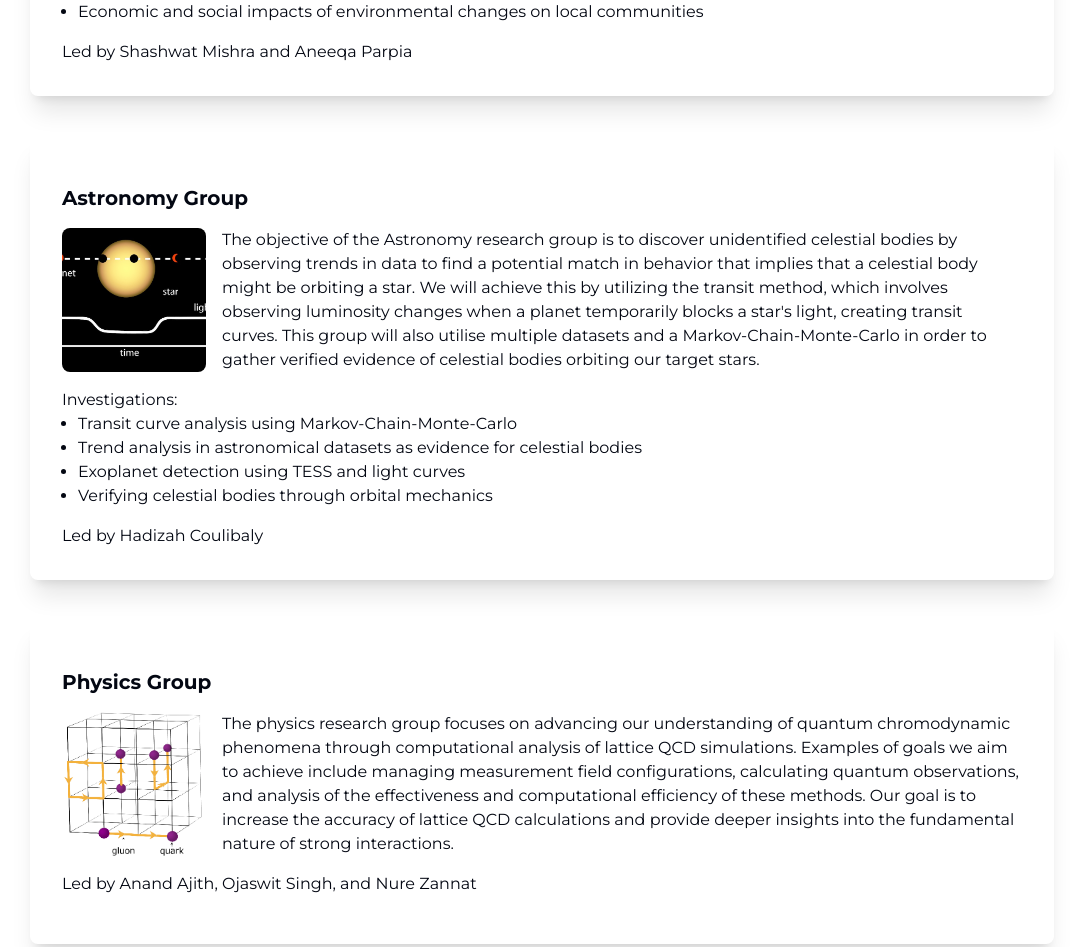
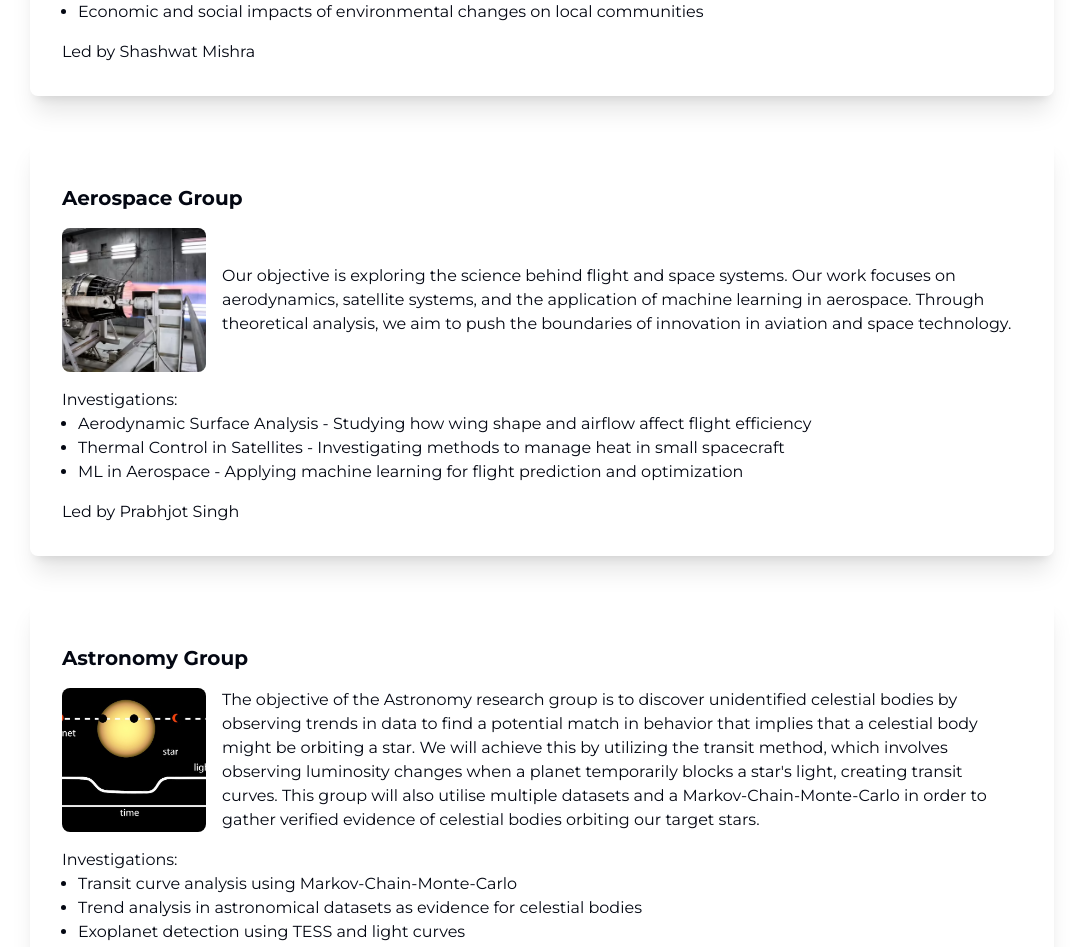
Before and after one commit to multiverseresearchers/multiverse-researchers, a React (Vite) app: page /research in a window 1280 px wide. Shown: the part 680-1627 px from the top of the page, without its empty margins (98-1181 px from the left). Built offline with nearby package versions, Linux system fonts and the light colour scheme.

Commit message:
aerospace group

```diff
--- a/src/components/home/Home.tsx
+++ b/src/components/home/Home.tsx
@@ -31,17 +31,17 @@ const Home = () => {
 				<div className="m-auto w-4/5 flex flex-col md:flex-row justify-evenly gap-4 lg:w-2/3">
 					<div className="md:w-1/4 text-purple-600 hover:text-pink-600 transition-all bg-white shadow-lg rounded-lg px-6 py-8 flex flex-col justify-between hover:shadow-2xl duration-300">
 						<p className="text-xl font-semibold text-center text-gray-800">Members</p>
-						<p className="text-3xl font-bold text-center py-4">2k+</p>
+						<p className="text-3xl font-bold text-center py-4">5k+</p>
 					</div>
 
 					<div className="md:w-1/4 text-purple-600 hover:text-pink-600 transition-all bg-white shadow-lg rounded-lg px-6 py-8 flex flex-col justify-between hover:shadow-2xl duration-300">
 						<p className="text-xl font-semibold text-center text-gray-800">Research Groups</p>
-						<p className="text-3xl font-bold text-center text-purple-600 py-4">8</p>
+						<p className="text-3xl font-bold text-center text-purple-600 py-4">10</p>
 					</div>
 
 					<div className="md:w-1/4 text-purple-600 hover:text-pink-600 transition-all bg-white shadow-lg rounded-lg px-6 py-8 flex flex-col justify-between hover:shadow-2xl duration-300">
 						<p className="text-xl font-semibold text-center text-gray-800">Countries Reached</p>
-						<p className="text-3xl font-bold text-center text-purple-600 py-4">40+</p>
+						<p className="text-3xl font-bold text-center text-purple-600 py-4">45+</p>
 					</div>
 				</div>
 			</div>
@@ -59,6 +59,7 @@ const Home = () => {
 						<TabsTrigger className="text-xs hover:bg-gray-100 focus:bg-gray-100 focus:text-blue-500 focus:font-semibold p-2" value="physics">Physics Group</TabsTrigger>
 						<TabsTrigger className="text-xs hover:bg-gray-100 focus:bg-gray-100 focus:text-blue-500 focus:font-semibold p-2" value="econ">Economics Group</TabsTrigger>
 						<TabsTrigger className="text-xs hover:bg-gray-100 focus:bg-gray-100 focus:text-blue-500 focus:font-semibold p-2" value="compsci">Computer Science Group</TabsTrigger>
+						<TabsTrigger className="text-xs hover:bg-gray-100 focus:bg-gray-100 focus:text-blue-500 focus:font-semibold p-2" value="aerospace">Aerospace Group</TabsTrigger>
 						<TabsTrigger className="text-xs hover:bg-gray-100 focus:bg-gray-100 focus:text-blue-500 focus:font-semibold p-2" value="polisci">Political Science Group</TabsTrigger>
 						<TabsTrigger className="text-xs hover:bg-gray-100 focus:bg-gray-100 focus:text-blue-500 focus:font-semibold p-2" value="bio">Biology Group</TabsTrigger>
 						{/* <TabsTrigger className="text-xs hover:bg-gray-100 focus:bg-gray-100 focus:text-blue-500 focus:font-semibold p-2" value="math">Mathematics Group</TabsTrigger> */}
@@ -69,7 +70,7 @@ const Home = () => {
 							<div className="circle-snippet m-auto w-4/5 lg:w-2/3">
 								<h2 className='text-xl sm:text-2xl lg:text-4xl font-medium text-center py-8'>Biology Group</h2>
 								<div className='text-center'>The Biology Research Group will cover multiple areas of research including biotechnology in genetics, bioinformatics, neuroscience and how genes play a role in neurodegenerative diseases, though, our primary focus is using bioinformatics such as CRISPR/Cas 9 gene editing to target diseases caused by genetic mutations. The group will analyze biological and technological effects of utilizing biotechnology and gene editing therapy in medicine to understand how these can be improved upon or utilized in less-known diseases. </div>
-								<p className="py-4 text-center">Led by Ilinca Sasu and Elmubarak Malik</p>
+								<p className="py-4 text-center">Led by Elmubarak Malik</p>
 								<div className='py-8 flex flex-col md:flex-row md:justify-between gap-8'>
 									<img className='md:w-1/2 object-cover rounded-md' src={"/imgs/circles/bio/bio1.png"} alt="Image 1" />
 									<img className='md:w-1/2 object-cover rounded-md' src={"/imgs/circles/bio/bio2.png"} alt="Image 2" />
@@ -80,10 +81,21 @@ const Home = () => {
 							<div className="circle-snippet m-auto w-4/5 lg:w-2/3">
 								<h2 className='text-xl sm:text-2xl lg:text-4xl font-medium text-center py-8'>Environmental Science Group</h2>
 								<div className='text-center'>Our research group is dedicated to studying how environmental changes—such as rising sea levels, pollution, coastal erosion, and climate shifts—affect the quality of life in marginalized communities. We utilize collaborative research efforts, data analysis, and innovative approaches to address urgent global environmental issues. The group investigates a variety of environmental, social, economic, and cultural factors to enhance understanding and promote sustainable solutions that improve living conditions for those most vulnerable to environmental stress.</div>
-								<p className="py-4 text-center">Led by Shashwat Mishra and Aneeqa Parpia</p>
+								<p className="py-4 text-center">Led by Shashwat Mishra</p>
 								<div className='py-8 flex flex-col md:flex-row md:justify-between gap-8'>
 									<img className='md:w-1/2 object-cover rounded-md' src={"/imgs/circles/envisci/envisci1.png"} alt="Image 1" />
 									<img className='md:w-1/2 object-cover rounded-md' src={"/imgs/circles/envisci/envisci2.png"} alt="Image 2" />
+								</div>
+							</div>
+						</TabsContent>
+						<TabsContent value="aerospace">
+							<div className="circle-snippet m-auto w-4/5 lg:w-2/3">
+								<h2 className='text-xl sm:text-2xl lg:text-4xl font-medium text-center py-8'>Aerospace Group</h2>
+								<div className='text-center'>The objective of the aerospace research group is exploring the science behind flight and space systems. Our work focuses on aerodynamics, satellite systems, and the application of machine learning in aerospace. Through theoretical analysis, we aim to push the boundaries of innovation in aviation and space technology.</div>
+								<p className="py-4 text-center">Led by Prabhjot Singh</p>
+								<div className='py-8 flex flex-col md:flex-row md:justify-between gap-8'>
+									<img className='md:w-1/2 object-cover rounded-md' src={"/imgs/circles/aerospace/aerospace1.webp"} alt="Image 1" />
+									<img className='md:w-1/2 object-cover rounded-md' src={"/imgs/circles/aerospace/aerospace2.webp"} alt="Image 2" />
 								</div>
 							</div>
 						</TabsContent>
@@ -102,7 +114,7 @@ const Home = () => {
 							<div className="circle-snippet m-auto w-4/5 lg:w-2/3">
 								<h2 className='text-xl sm:text-2xl lg:text-4xl font-medium text-center py-8'>Physics Group</h2>
 								<div className='text-center'>The physics research group focuses on advancing our understanding of quantum chromodynamic phenomena through computational analysis of lattice QCD simulations. Examples of goals we aim to achieve include managing measurement field configurations, calculating quantum observations, and analysis of the effectiveness and computational efficiency of these methods. Our goal is to increase the accuracy of lattice QCD calculations and provide deeper insights into the fundamental nature of strong interactions.</div>
-								<p className="py-4 text-center">Led by Anand Ajith, Ojaswit Singh, and Nure Zannat</p>
+								<p className="py-4 text-center">Led by Ojaswit Singh</p>
 								<div className='py-8 flex flex-col md:flex-row md:justify-between gap-8'>
 									<img className='md:w-1/2 object-cover rounded-md' src={"/imgs/circles/physics/physics1.png"} alt="Image 1" />
 									<img className='md:w-1/2 object-cover rounded-md' src={"/imgs/circles/physics/physics2.png"} alt="Image 2" />
@@ -113,7 +125,7 @@ const Home = () => {
 							<div className="circle-snippet m-auto w-4/5 lg:w-2/3">
 								<h2 className='text-xl sm:text-2xl lg:text-4xl font-medium text-center py-8'>Economics Group</h2>
 								<div className='text-center'>The objective of the Economics Research group is to delve into why and how bank failures occur, namely the infamous Silicon Valley Bank, WashuM, and Lehman Brothers. We utilize collaborative research efforts, data analysis, and innovative approaches to address problems with banks and how we can overcome such disasters. We plan on analyzing each of the 3 banks and give a comparitive analysis, overview, consequences, and proactive measures to avoid future failures. We plan on using and analyzing Income Statements, Balance sheets, stock prices before and after failure, management issue analyzation, etc.</div>
-								<p className="py-4 text-center">Led by Nikhil G and Olivia X</p>
+								<p className="py-4 text-center">Led by Nikhil G</p>
 								<div className='py-8 flex flex-col md:flex-row md:justify-between gap-8'>
 									<img className='md:w-1/2 object-cover rounded-md' src={"/imgs/circles/econ/econ1.png"} alt="Image 1" />
 									<img className='md:w-1/2 object-cover rounded-md' src={"/imgs/circles/econ/econ2.png"} alt="Image 2" />
@@ -146,7 +158,7 @@ const Home = () => {
 							<div className="circle-snippet m-auto w-4/5 lg:w-2/3">
 								<h2 className='text-xl sm:text-2xl lg:text-4xl font-medium text-center py-8'>Mathematics Group</h2>
 								<div className='text-center'>Coming soon...</div>
-								<p className="py-4 text-center">Led by Akshith Muthukumar and Eric Nathan Stucky</p>
+								<p className="py-4 text-center">Led by Akshith Muthukumar</p>
 								<div className='py-8 flex flex-col md:flex-row md:justify-between gap-8'>
 									<img className='md:w-1/2 object-cover rounded-md' src={"/imgs/circles/math/math1.png"} alt="Image 1" />
 									<img className='md:w-1/2 object-cover rounded-md' src={"/imgs/circles/math/math2.png"} alt="Image 2" />
--- a/src/components/research/Research.tsx
+++ b/src/components/research/Research.tsx
@@ -28,7 +28,22 @@ const Research = () => {
 						<li>Adaptive strategies for community resilience in response to environmental stressors</li>
 						<li>Economic and social impacts of environmental changes on local communities</li>
 					</ul>
-					<p>Led by Shashwat Mishra and Aneeqa Parpia</p>
+					<p>Led by Shashwat Mishra</p>
+				</div>
+
+				<div className='shadow-xl w-full p-8 m-5 max-w-screen-lg rounded-lg'>
+					<p className='font-bold text-xl py-4'>Aerospace Group</p>
+					<div className='flex flex-col lg:flex-row w-full gap-4 items-center justify-center'>
+						<img className='rounded-lg object-cover md:w-full md:aspect-[3/1] lg:w-[15%] lg:h-[15%] lg:aspect-square' src="/imgs/circles/aerospace/aerospace1.webp" alt="" />
+						<p className='h-fit'>Our objective is exploring the science behind flight and space systems. Our work focuses on aerodynamics, satellite systems, and the application of machine learning in aerospace. Through theoretical analysis, we aim to push the boundaries of innovation in aviation and space technology.</p>
+					</div>
+					<ul className='list-disc pl-4 py-4'>
+						<li className='list-none -indent-4'>Investigations:</li>
+						<li>Aerodynamic Surface Analysis - Studying how wing shape and airflow affect flight efficiency</li>
+						<li>Thermal Control in Satellites - Investigating methods to manage heat in small spacecraft</li>
+						<li>ML in Aerospace - Applying machine learning for flight prediction and optimization</li>
+					</ul>
+					<p>Led by Prabhjot Singh</p>
 				</div>
 
 				<div className='shadow-xl w-full p-8 m-5 max-w-screen-lg rounded-lg'>
@@ -60,7 +75,7 @@ const Research = () => {
 						<li>Exoplanet detection using TESS and light curves</li>
 						<li>Verifying celestial bodies through orbital mechanics</li>
 					</ul> */}
-					<p className='py-4'>Led by Anand Ajith, Ojaswit Singh, and Nure Zannat</p>
+					<p className='py-4'>Led by Ojaswit Singh</p>
 				</div>
 
 				<div className='shadow-xl w-full p-8 m-5 max-w-screen-lg rounded-lg'>
@@ -75,7 +90,7 @@ const Research = () => {
 						<li>Stock price trends before and after bank failures</li>
 						<li>Management issues analysis in financial institutions</li>
 					</ul>
-					<p>Led by Nikhil G and Olivia X</p>
+					<p>Led by Nikhil G</p>
 				</div>
 
 				<div className='shadow-xl w-full p-8 m-5 max-w-screen-lg rounded-lg'>
@@ -123,7 +138,7 @@ const Research = () => {
 						<li>Neuroscience and Brain-Computer Interfaces (BCI)</li>
 						<li>Behavioral biology, Genetics, CRISPR and gene editing</li>
 					</ul>
-					<p>Led by Ilinca Sasu and Elmubarak Malik</p>
+					<p>Led by Elmubarak Malik</p>
 				</div>
 
 				<div className='shadow-xl w-full p-8 m-5 max-w-screen-lg rounded-lg'>
@@ -139,7 +154,7 @@ const Research = () => {
 						<li>Exoplanet detection using TESS and light curves</li>
 						<li>Verifying celestial bodies through orbital mechanics</li>
 					</ul> */}
-					<p className='py-4'>Led by Akshith Muthukumar and Eric Nathan Stucky</p>
+					<p className='py-4'>Led by Akshith Muthukumar</p>
 				</div>
 			</div>
 		</div>
```
Also changed, not shown: src/components/about/About.tsx (+2 -6 lines), public/imgs/circles/aerospace/aerospace1.webp (added), public/imgs/circles/aerospace/aerospace2.webp (added).
